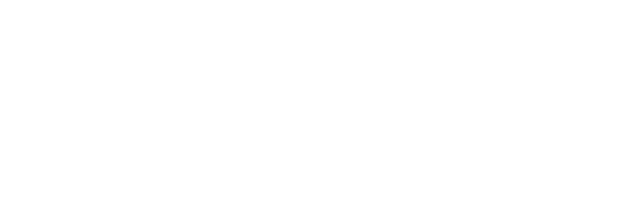
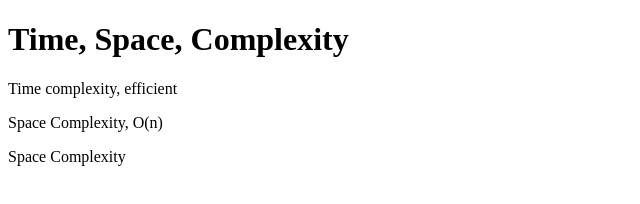
Before and after one commit to acciojob/time-and-space-complexity-Yogagujar07, a website: page main.html in a window 1280 px wide. Shown: the whole page, without its empty margins (0-640 px from the left). Drawn offline with Linux system fonts and the light colour scheme.

Commit message:
created a submission

```diff
--- a/main.html
+++ b/main.html
@@ -7,6 +7,10 @@
 </head>
 
 <body>
+	<h1>Time, Space, Complexity</h1>
+	<p>Time complexity, efficient</p>
+	<p>Space Complexity, O(n)</p>
+	<p>Space Complexity</p>
 	<!-- the entire body must be written by student -->
     <script type="text/javascript" src="./script.js">
 </script>
```
